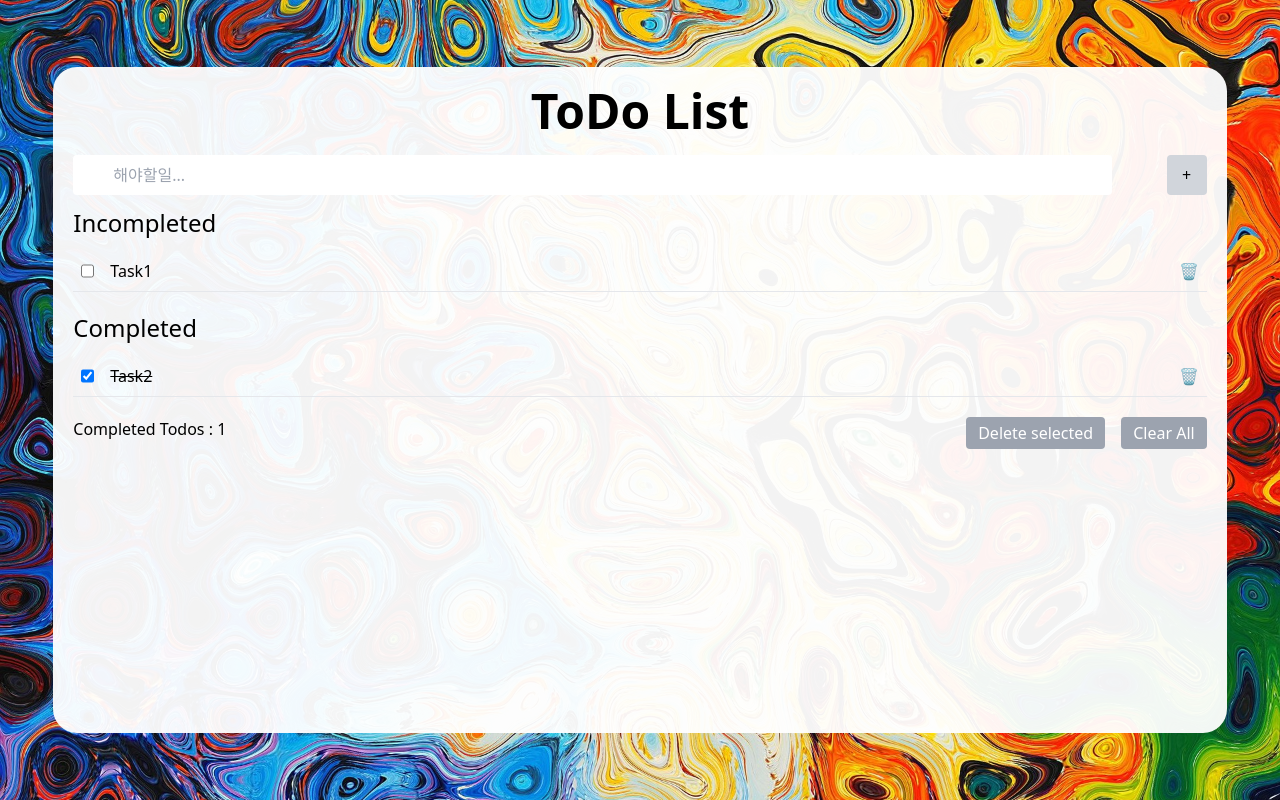
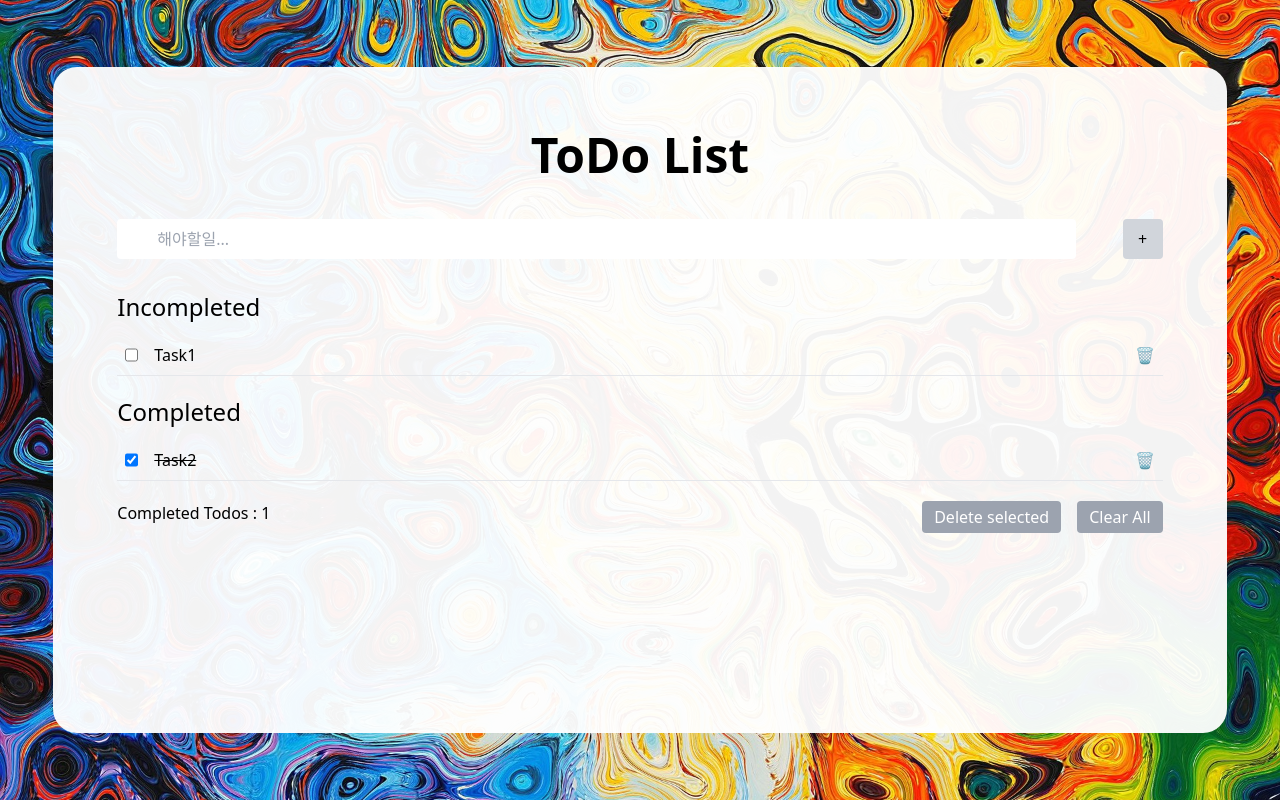
Before and after one commit to junsobi/typescript-next-todoapp, a Next.js app: page / in a window 1280 px wide. Built offline with nearby package versions, Linux system fonts and the light colour scheme.

Commit message:
Modify : 폴더구조 변경

```diff
--- a/src/components/AddTask.tsx
+++ b/src/components/AddTask.tsx
@@ -5,7 +5,7 @@ import Button from './Button';
 const AddTask: React.FC = () => (
   <div className="flex justify-between ">
     <Input
-      className="w-11/12 h-10 rounded pl-10 mb-3"
+      className="w-11/12 h-10 mb-8 rounded pl-10 "
       placeholder="해야할일..."
     />
     <div className="flex justify-end w-1/12">
--- a/src/pages/index.tsx
+++ b/src/pages/index.tsx
@@ -1,5 +1,4 @@
 import React from 'react';
-import Input from '../components/Input';
 import Button from '../components/Button';
 import TaskSection from '../components/TaskSection';
 import AddTask from '../components/AddTask';
@@ -15,8 +14,8 @@ const App: React.FC = () => {
       className="h-screen w-screen bg-center bg-cover flex items-center justify-center"
       style={{ backgroundImage: 'url(/abstract.jpg)' }}
     >
-      <div className="h-5/6 w-11/12 bg-white bg-opacity-95 rounded-3xl overflow-auto p-5">
-        <h1 className="text-5xl text-center font-bold mb-5">ToDo List</h1>
+      <div className="h-5/6 w-11/12 bg-white bg-opacity-95 rounded-3xl overflow-auto p-16">
+        <h1 className="text-5xl pb-10 text-center font-bold ">ToDo List</h1>
         <AddTask />
         <TaskSection
           title="Incompleted"
```
